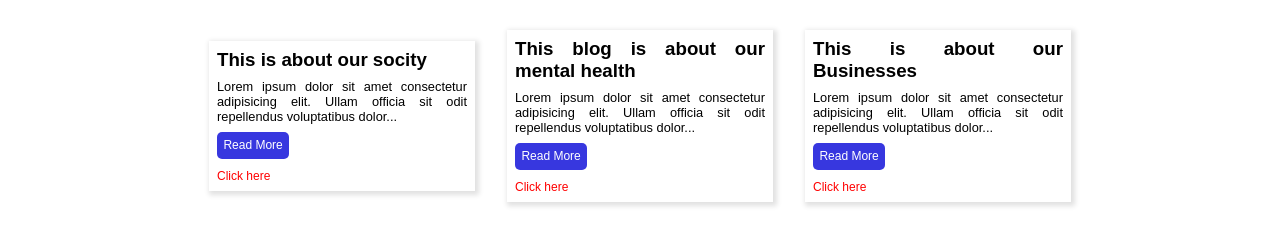
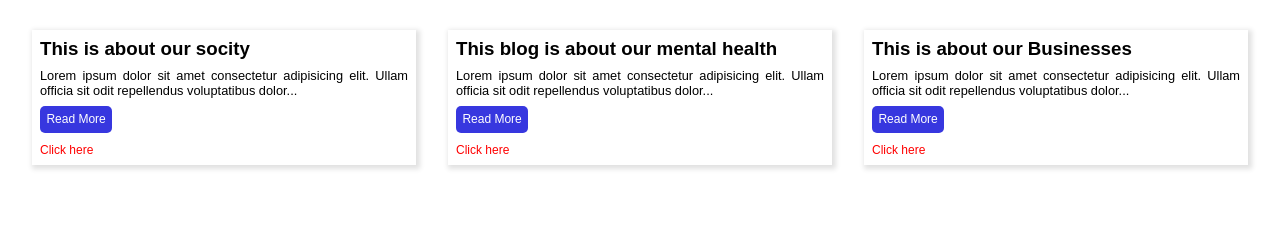
Before and after one commit to sifat-arch/css_project, a plain HTML site: page index.html in a window 1280 px wide. Shown: the part 178-424 px from the top of the page. Drawn offline with Linux system fonts and the light colour scheme.

Commit message:
added new style

```diff
--- a/styles/style.css
+++ b/styles/style.css
@@ -35,8 +35,10 @@ main {
 }
 
 section {
-  width: 15.625rem;
+  width: 100%;
+  overflow: hidden;
   max-height: 10rem;
+  flex-wrap: nowrap;
   overflow: hidden;
   padding: 0.5rem;
   margin: 0 1rem;
```
